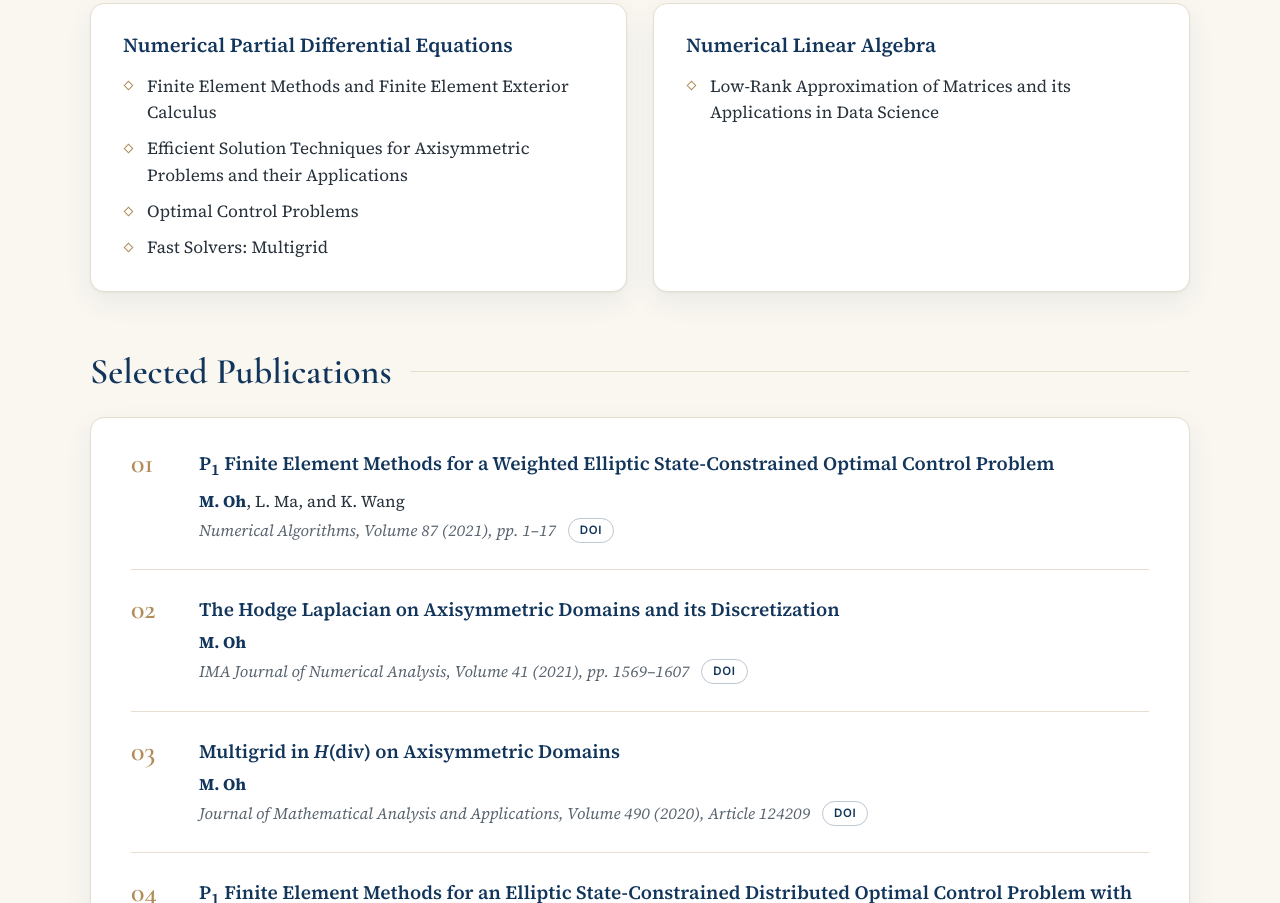
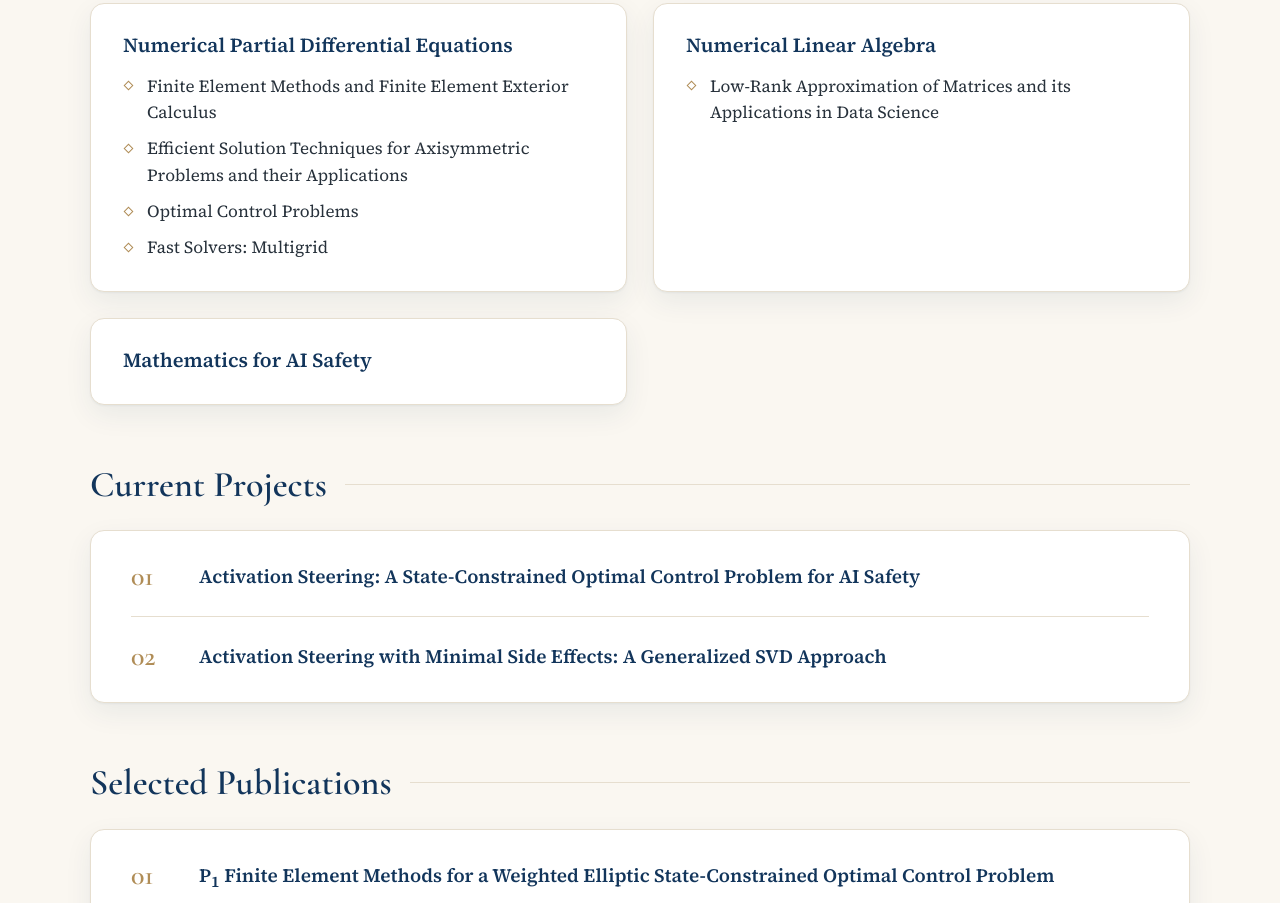
Before and after one commit to minahoh/minahoh.github.io, a plain HTML site: page research.html in a window 1280 px wide. Shown: the part 443-1346 px from the top of the page. Drawn offline with nearby package versions, Linux system fonts and the light colour scheme.

Commit message:
Add files via upload

```diff
--- a/research.html
+++ b/research.html
@@ -52,6 +52,25 @@
               <li>Low-Rank Approximation of Matrices and its Applications in Data Science</li>
             </ul>
           </article>
+          <article class="card topic-card">
+            <h3>Mathematics for AI Safety</h3>
+          </article>
+        </div>
+      </div>
+    </section>
+
+    <section class="section">
+      <div class="wrap">
+        <h2 class="section-title">Current Projects</h2>
+        <div class="card pub-card">
+          <ol class="pub-list">
+            <li class="pub">
+              <div class="pub-title">Activation Steering: A State-Constrained Optimal Control Problem for AI Safety</div>
+            </li>
+            <li class="pub">
+              <div class="pub-title">Activation Steering with Minimal Side Effects: A Generalized SVD Approach</div>
+            </li>
+          </ol>
         </div>
       </div>
     </section>
--- a/style.css
+++ b/style.css
@@ -603,6 +603,8 @@ main > .section:last-child { padding-bottom: 92px; }
   line-height: 1.35;
 }
 
+.topic-card h3:last-child { margin-bottom: 0; }
+
 .topic-list {
   margin: 0;
   padding: 0;
```
Also changed, not shown: teaching.html (+1 -1 lines).
